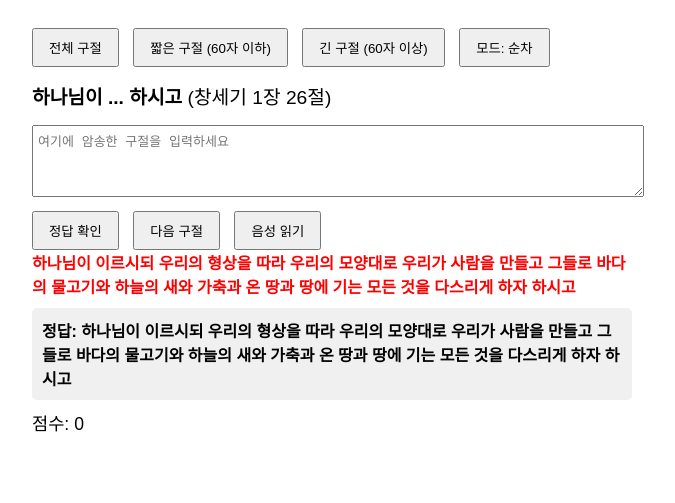
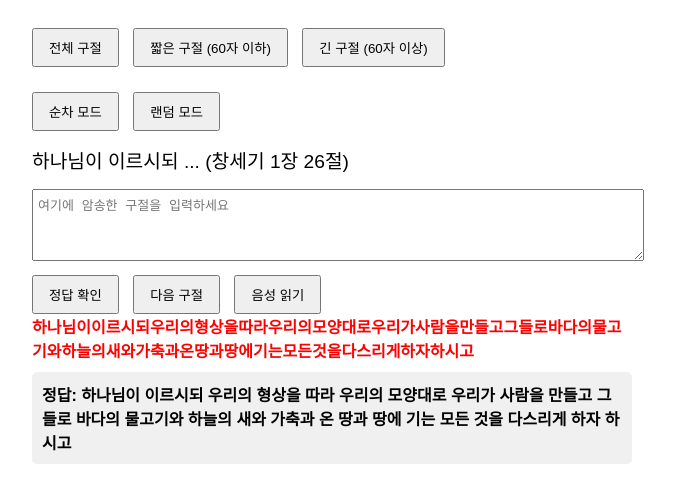
Before and after one commit to gomchan1004/biblepro, a plain HTML site: page index.html in a window 1280 px wide. Both pictures are taken after a click on the button "정답 확인". Shown: the part 79-582 px from the top of the page, without its empty margins (308-983 px from the left). Drawn offline with Linux system fonts and the light colour scheme.

Commit message:
Update index.html

```diff
--- a/index.html
+++ b/index.html
@@ -14,7 +14,7 @@
   button { margin-right: 10px; margin-top: 10px; padding: 8px 15px; }
   #score { margin-top: 10px; font-size: 1.1em; }
   #userInput { width: 100%; height: 60px; font-size: 1em; padding: 5px; }
-  .length-filter button, #modeButton { margin-bottom: 15px; }
+  .length-filter button, .mode-button button { margin-bottom: 15px; }
 </style>
 </head>
 <body>
@@ -25,7 +25,11 @@
   <button onclick="setVerseLength('all')">전체 구절</button>
   <button onclick="setVerseLength('short')">짧은 구절 (60자 이하)</button>
   <button onclick="setVerseLength('long')">긴 구절 (60자 이상)</button>
-  <button id="modeButton" onclick="toggleRandomMode()">모드: 순차</button>
+</div>
+
+<div class="mode-button">
+  <button onclick="setMode('sequence')">순차 모드</button>
+  <button onclick="setMode('random')">랜덤 모드</button>
 </div>
 
 <div id="verse"></div>
@@ -98,18 +102,18 @@ const verses = [
 
 // ======== 상태 ========
 let currentVerseIndex = 0;
+let currentVerse = null;
 let score = 0;
 let wrongVersesQueue = [];
 let filteredVerses = [...verses];
+let mode = 'sequence'; // sequence | random
 let isSpeaking = false; // 음성 재생 상태
-let randomMode = false;
 
 const verseDiv = document.getElementById("verse");
 const userInput = document.getElementById("userInput");
 const resultDiv = document.getElementById("result");
 const correctVerseDiv = document.getElementById("correctVerse");
 const scoreDiv = document.getElementById("score");
-const modeButton = document.getElementById("modeButton");
 
 // ======== 구절 길이 필터 ========
 function setVerseLength(length) {
@@ -120,74 +124,86 @@ function setVerseLength(length) {
   nextVerse();
 }
 
-// ======== 모드 토글 ========
-function toggleRandomMode() {
-  randomMode = !randomMode;
-  modeButton.textContent = randomMode ? "모드: 랜덤" : "모드: 순차";
+// ======== 모드 설정 ========
+function setMode(newMode){
+  mode = newMode;
   currentVerseIndex = 0;
   nextVerse();
 }
 
 // ======== 다음 구절 ========
-function nextVerse() {
-  userInput.value = "";
-  resultDiv.innerHTML = "";
-  correctVerseDiv.innerHTML = "";
+function nextVerse(){
+  userInput.value="";
+  resultDiv.innerHTML="";
+  correctVerseDiv.innerHTML="";
 
-  if(wrongVersesQueue.length > 0) {
+  if(wrongVersesQueue.length>0){
     currentVerse = wrongVersesQueue.shift();
+  } else if(mode==='sequence'){
+    currentVerse = filteredVerses[currentVerseIndex];
+    currentVerseIndex = (currentVerseIndex +1) % filteredVerses.length;
   } else {
-    if(randomMode) currentVerseIndex = Math.floor(Math.random()*filteredVerses.length);
-    currentVerse = filteredVerses[currentVerseIndex];
-    if(!randomMode) currentVerseIndex = (currentVerseIndex+1)%filteredVerses.length;
+    currentVerse = filteredVerses[Math.floor(Math.random()*filteredVerses.length)];
   }
 
-  const words = currentVerse.text.split(" ");
-  const hint = words.slice(0,1).concat(words.slice(-1)).join(" ... ");
-  verseDiv.innerHTML = `<strong>${hint}</strong> (${currentVerse.reference})`;
+  if(currentVerse){
+    verseDiv.textContent = showPartialVerse(currentVerse.text)+" ("+currentVerse.reference+")";
+  }
 }
 
-// ======== 정답 확인 ========
-function checkAnswer() {
-  const userText = userInput.value.trim();
-  const correctText = currentVerse.text.trim();
-  resultDiv.innerHTML = "";
+// ======== 부분 구절 표시 ========
+function showPartialVerse(text){
+  const words = text.split(/\s+/);
+  if(words.length>=2) return words[0]+" "+words[1]+" ...";
+  return text;
+}
 
-  const userWords = userText.split(/\s+/);
-  const correctWords = correctText.split(/\s+/);
+// ======== 답 확인 ========
+function checkAnswer(){
+  if(!currentVerse) return;
+  const user = userInput.value.replace(/\s+/g,'');
+  const original = currentVerse.text.replace(/\s+/g,'');
+  resultDiv.innerHTML="";
 
-  correctWords.forEach((word,i)=>{
+  let correctCount=0;
+  const minLength = Math.min(user.length, original.length);
+  for(let i=0;i<minLength;i++){
     const span = document.createElement("span");
-    span.textContent = word+" ";
-    if(userWords[i]===word) span.className="green";
-    else span.className="red";
+    span.textContent=user[i];
+    if(user[i]===original[i]) span.className="green";
+    else {
+      span.className="red";
+      if(!wrongVersesQueue.includes(currentVerse)) wrongVersesQueue.push(currentVerse);
+    }
     resultDiv.appendChild(span);
-  });
-
-  if(userText === correctText) score++;
-  else wrongVersesQueue.push(currentVerse);
-
-  scoreDiv.textContent = `점수: ${score}`;
-  correctVerseDiv.textContent = `정답: ${correctText}`;
+  }
+  if(user.length<original.length){
+    for(let i=user.length;i<original.length;i++){
+      const span = document.createElement("span");
+      span.textContent=original[i];
+      span.className="red";
+      resultDiv.appendChild(span);
+    }
+  }
+  correctVerseDiv.textContent = "정답: "+currentVerse.text;
 }
 
 // ======== 음성 읽기 ========
-let synth = window.speechSynthesis;
-function readVerse() {
+function readVerse(){
   if(isSpeaking){
-    synth.cancel();
+    speechSynthesis.cancel();
     isSpeaking=false;
-  } else {
-    let utterance = new SpeechSynthesisUtterance(currentVerse.text);
-    synth.speak(utterance);
+  } else if(currentVerse){
+    const utter = new SpeechSynthesisUtterance(currentVerse.text);
+    utter.lang='ko-KR';
+    utter.onend = ()=>{isSpeaking=false;};
+    speechSynthesis.speak(utter);
     isSpeaking=true;
-    utterance.onend = ()=>{ isSpeaking=false; }
   }
 }
 
-// ======== 초기 표시 ========
+// ======== 초기 실행 ========
 nextVerse();
-
 </script>
 
 </body>
```
Lines whose indentation alone changed are shown as unchanged.
